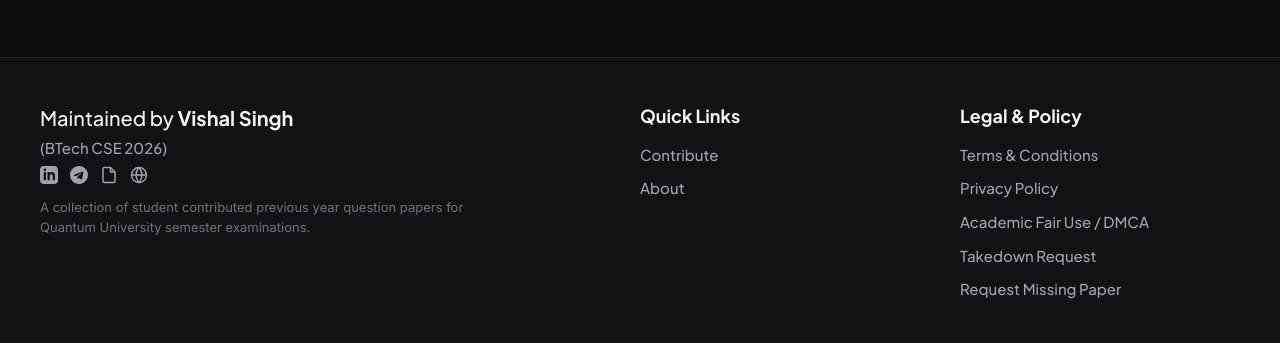
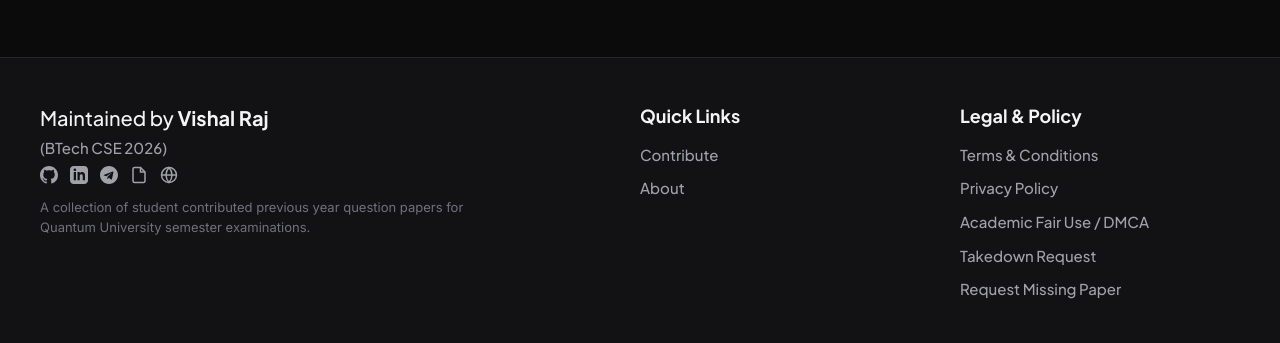
Before and after one commit to Vishalsingh002/cse-resource-hub, a Flask app: page / in a window 1280 px wide. Shown: the part 1169-1512 px from the top of the page. Run offline with Flask 3, Linux system fonts and the light colour scheme; data that the repository does not hold is empty.

Commit message:
Add GitHub icon to footer and update maintainer name

```diff
--- a/templates/index.html
+++ b/templates/index.html
@@ -138,7 +138,7 @@
         <!-- Maintainer Column (Matching Screenshot 1 & 4) -->
         <div class="footer-col-maintainer">
           <div class="maintainer-line font-kalam">
-            Maintained by <span class="maintainer-name-highlight">Vishal Singh</span>
+            Maintained by <span class="maintainer-name-highlight">Vishal Raj</span>
           </div>
           <div class="maintainer-batch">
             (BTech CSE 2026)
@@ -147,6 +147,14 @@
 
           <!-- Social Icon Links Row (Matching Screenshot 1 & 4) -->
           <div class="footer-social-row">
+            <!-- GitHub -->
+            <a href="https://github.com/" target="_blank" rel="noopener noreferrer" class="social-icon-link"
+              title="GitHub">
+              <svg viewBox="0 0 24 24" width="18" height="18" fill="currentColor">
+                <path
+                  d="M12 0C5.37 0 0 5.37 0 12c0 5.31 3.435 9.795 8.205 11.385.6.105.825-.255.825-.57 0-.285-.015-1.23-.015-2.235-3.015.555-3.795-.735-4.035-1.41-.135-.345-.72-1.41-1.23-1.695-.42-.225-1.02-.78-.015-.795.945-.015 1.62.87 1.845 1.23 1.08 1.815 2.805 1.305 3.495.99.105-.78.42-1.305.765-1.605-2.67-.3-5.46-1.335-5.46-5.925 0-1.305.465-2.385 1.23-3.225-.12-.3-.54-1.53.12-3.18 0 0 1.005-.315 3.3 1.23.96-.27 1.98-.405 3-.405s2.04.135 3 .405c2.295-1.56 3.3-1.23 3.3-1.23.66 1.65.24 2.88.12 3.18.765.84 1.23 1.905 1.23 3.225 0 4.605-2.805 5.625-5.475 5.925.435.375.81 1.095.81 2.22 0 1.605-.015 2.895-.015 3.3 0 .315.225.69.825.57A12.02 12.02 0 0024 12c0-6.63-5.37-12-12-12z" />
+              </svg>
+            </a>
             <!-- LinkedIn -->
             <a href="https://linkedin.com" target="_blank" rel="noopener noreferrer" class="social-icon-link"
               title="LinkedIn">
```
